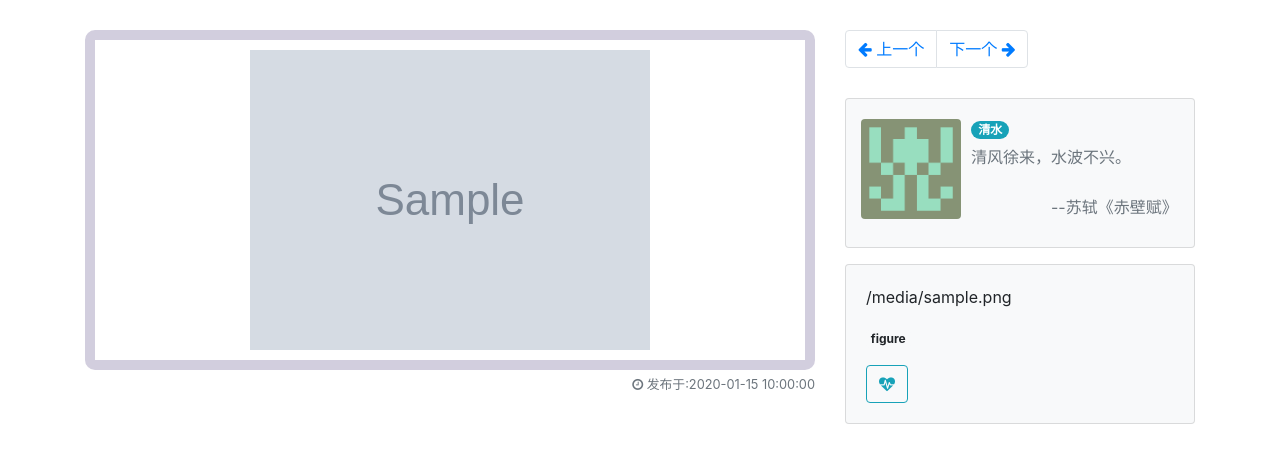
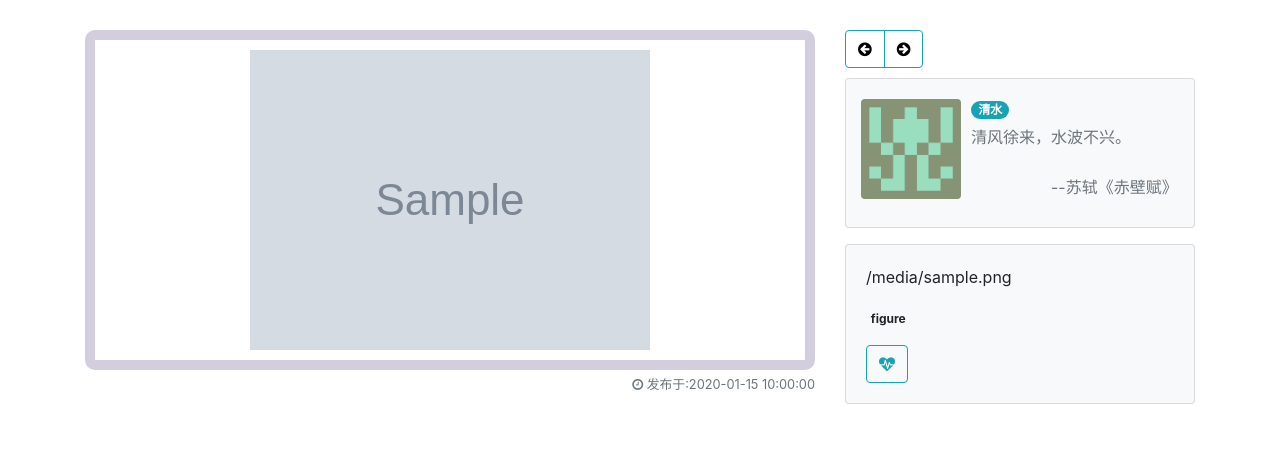
Before and after one commit to weijiang1994/flask-blog-owner, a Flask app: template app/templates/showPhoto.html in a window 1280 px wide. Shown: the part 56-519 px from the top of the page. Run offline with Flask 2, Linux system fonts and the light colour scheme; the template is opened without the code that fills it: most values are stand-ins (such as "Sample title", 1, 10 or a date in 2020); grey boxes marked "Sample" are stand-in pictures; parts of the project's set-up code (start-up, migrations or seed data) failed here and were passed over; some libraries are stand-ins or nearby versions.

Commit message:
新增上一个下一个照片功能

```diff
--- a/app/templates/category.html
+++ b/app/templates/category.html
@@ -69,7 +69,6 @@
 <div class="container">
     <div class="row">
         <div class="col-lg-8">
-
             <div style="margin-top: 10px; margin-bottom: 30px;" class="description bg-white px-3 pt-3 pb-1">
                 <p class="float-right mb-0">共<span class="mx-2 text-info">{{category_article_count}}</span>篇</p>
                 <h3 class="f-17" style="font-weight: bold" id="categoryName">文章分类：{{category_name}}</h3>
--- a/app/templates/showPhoto.html
+++ b/app/templates/showPhoto.html
@@ -21,8 +21,9 @@
         margin: 0px 0px 5px 0px;
         border-radius: 10px;
     }
-    .border-card hover{
-        box-shadow:2px 2px 5px #20c997;
+    .btn-group a{
+        text-decoration: none;
+        color: #000000;
     }
 </style>
 <nav class="navbar navbar-expand-md bg-dark navbar-dark justify-content-between">
@@ -74,16 +75,14 @@
             </div>
         </div>
         <div class="col-md-4">
-            <nav aria-label="Page navigation">
-                <ul class="pagination">
-                    <li class="page-item">
-                        <a class="page-link" href="/photo/p/15"><i class="fa fa-arrow-left" aria-hidden="true"></i> 上一个</a>
-                    </li>
-                    <li class="page-item">
-                        <a class="page-link" href="/photo/n/15">下一个 <i class="fa fa-arrow-right" aria-hidden="true"></i></a>
-                    </li>
-                </ul>
-            </nav>
+            <div style="margin-bottom: 10px;" class="btn-group">
+                {% if photo.preLink %}
+                    <button type="button" class="btn btn-outline-info"><a href="{{ photo.preLink }}" ><i class="fa fa-arrow-circle-left"></i></a></button>
+                {% endif %}
+                {% if photo.nextLink %}
+                    <button type="button" class="btn btn-outline-info"><a href="{{ photo.nextLink }}"><i class="fa fa-arrow-circle-right"></i></a></button>
+                {% endif %}
+            </div>
             <div class="card bg-light mb-3 w-100 sidebar-card">
                 <div class="card-body">
                     <div class="row">
```
Also changed, not shown: app/blueprint/gallery_bp.py (+18 -1 lines), app/model/blogin_model.py (+9 -0 lines), app/templates/gallery.html (+12 -8 lines).
